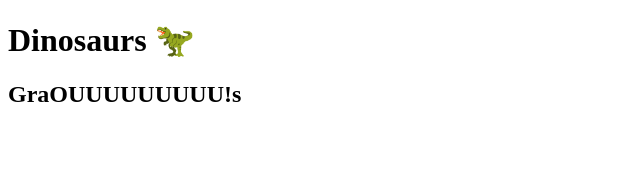
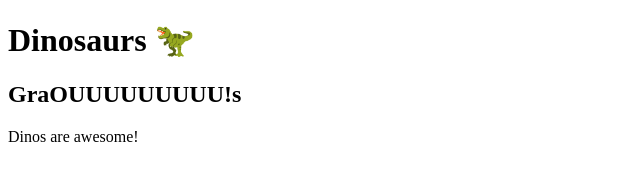
Before and after one commit to 0xfalafel/Graou, a plain HTML site: page index.html in a window 1280 px wide. Shown: the whole page, without its empty margins (0-640 px from the left). Drawn offline with Linux system fonts and the light colour scheme.

Commit message:
added a paragraph

```diff
--- a/index.html
+++ b/index.html
@@ -12,5 +12,7 @@
 
 	<h2>GraOUUUUUUUUU!s</h2>
 
+	<p>Dinos are awesome!</p>
+
 </body>
 </html>
```
